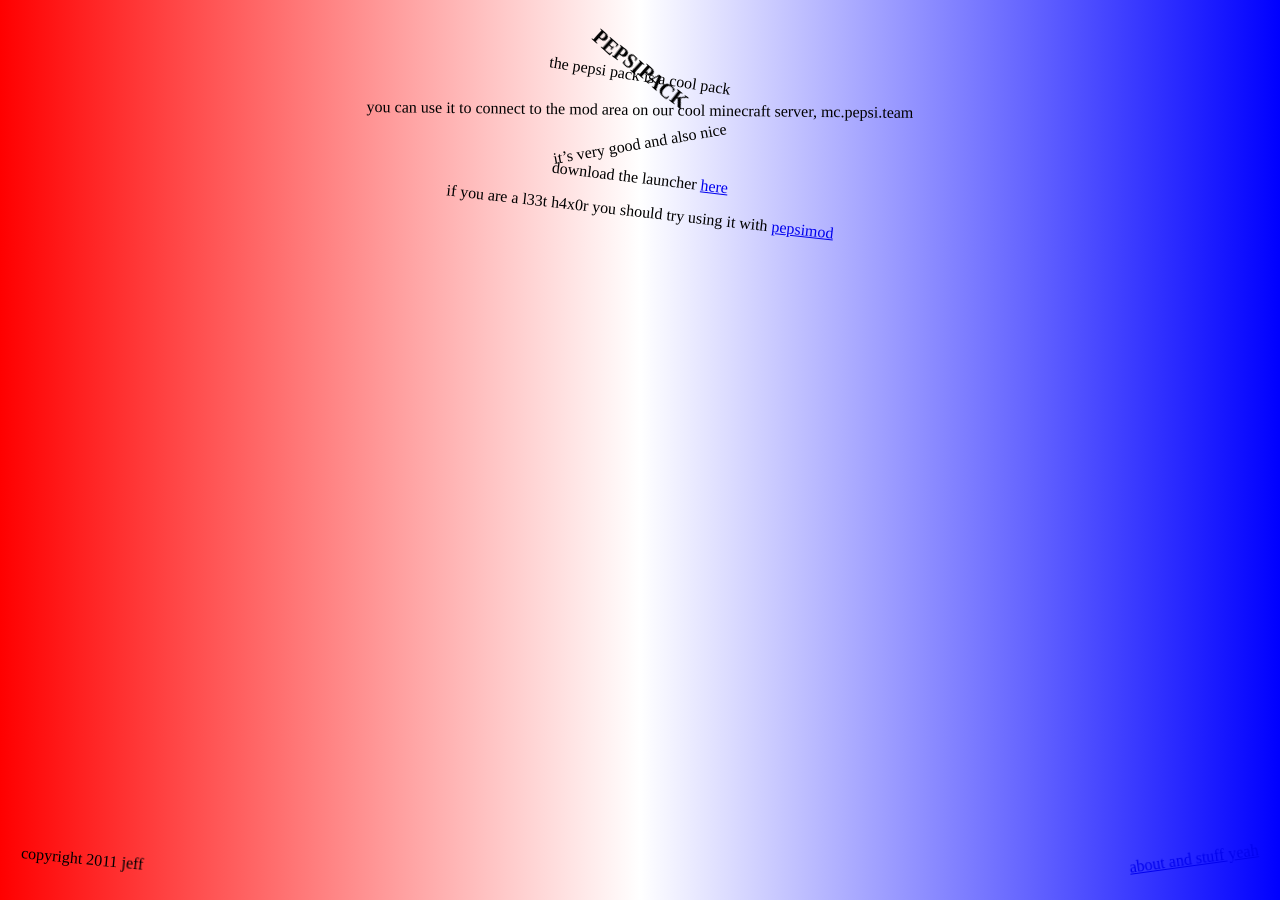
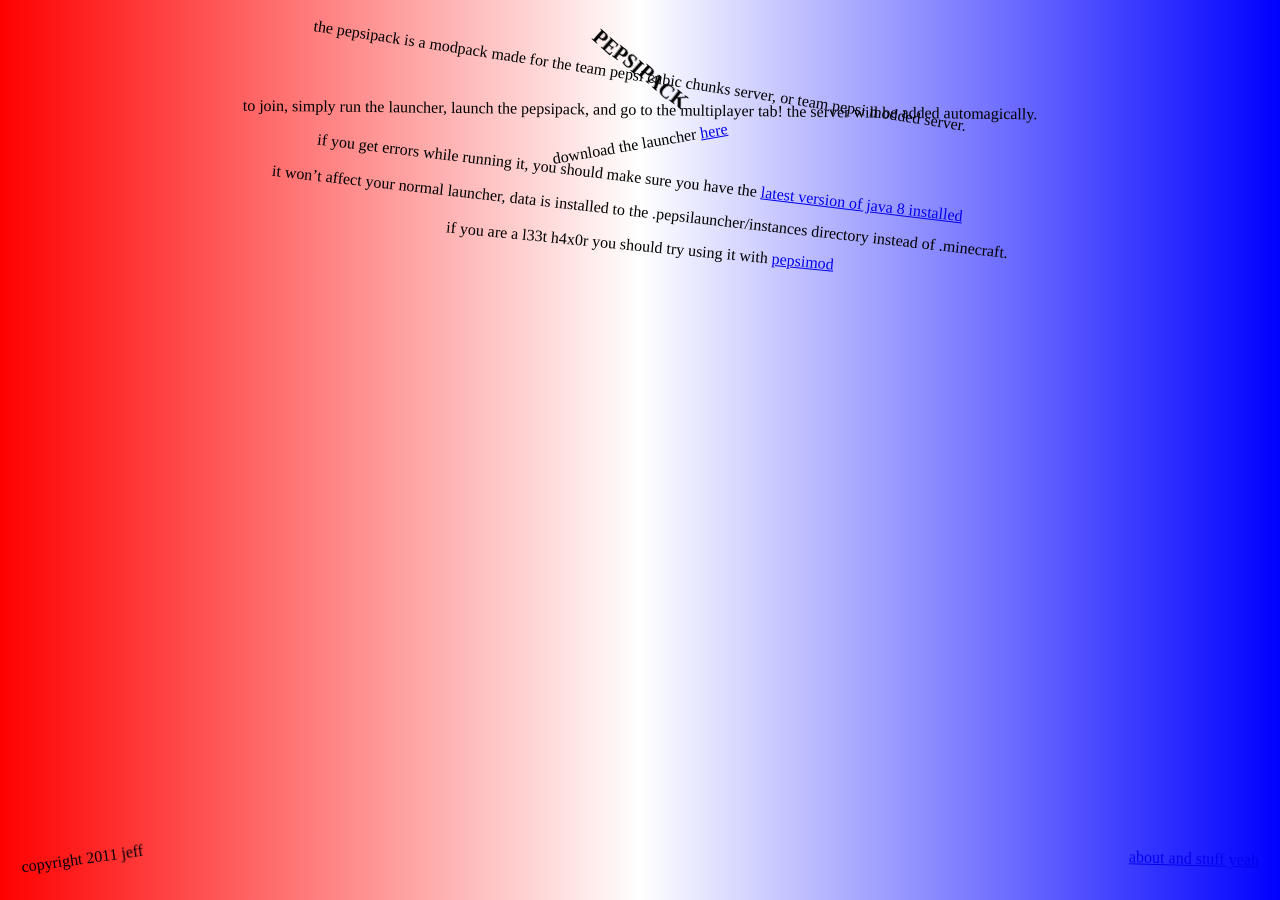
Before and after one commit to Team-Pepsi/www.pepsi.team, a Jekyll site: the page built from pepsipack.md, in a window 1280 px wide. Built offline with Jekyll 4.4.1, drawn with Linux system fonts in a browser that asks for light colours.

Commit message:
oisefuehf

```diff
--- a/pepsipack.md
+++ b/pepsipack.md
@@ -4,12 +4,26 @@
 
 <h1 class="benis"><lol>PE</lol><oman>P<lol>SI</lol></oman><lol>PAC</lol><oman>K</oman></h1>
 
-the pepsi pack is a cool pack
 
-you can use it to connect to the mod area on our cool minecraft server, mc.pepsi.team
 
-it's very good and also nice
+
+
+
+
+
+
+
+
+
+
+the pepsipack is a modpack made for the team pepsi cubic chunks server, or team pepsi modded server.
+
+to join, simply run the launcher, launch the pepsipack, and go to the multiplayer tab! the server will be added automagically.
 
 download the launcher [here](/misc/pepsipackLauncher-0.0.1.jar)
 
+if you get errors while running it, you should make sure you have the [latest version of java 8 installed](http://www.oracle.com/technetwork/java/javase/downloads/jdk8-downloads-2133151.html)
+
+it won't affect your normal launcher, data is installed to the .pepsilauncher/instances directory instead of .minecraft.
+
 if you are a l33t h4x0r you should try using it with [pepsimod](https://github.com/Team-Pepsi/pepsimod/releases)
```
Also changed, not shown: _layouts/norotate.html (added, +39 -0 lines).
